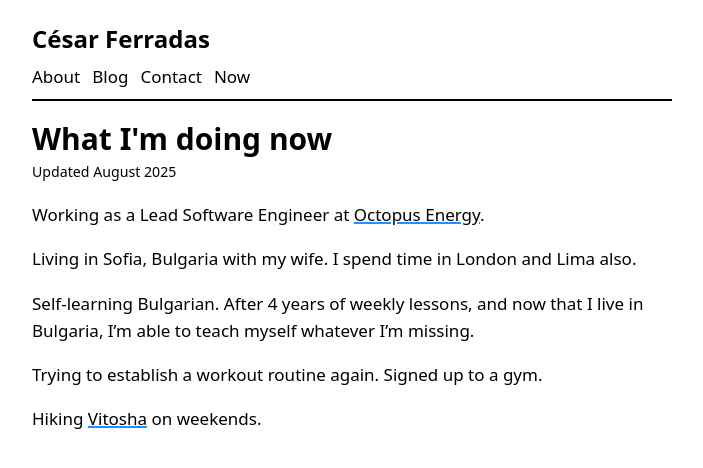
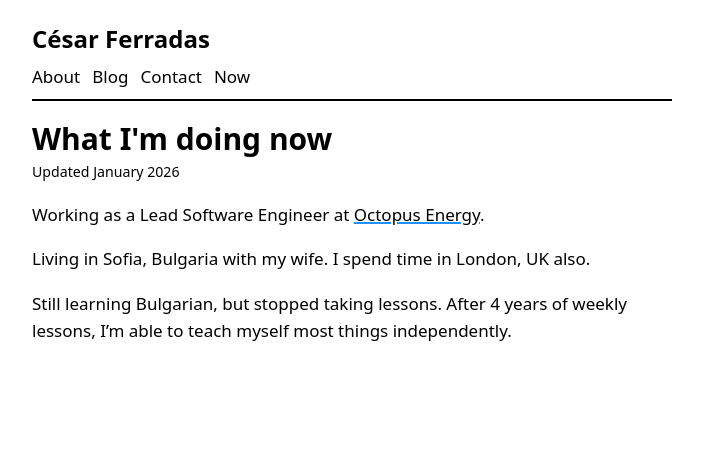
Before and after one commit to cesarferradas/ferrad.as, a Jekyll site: the page built from now.md, in a window 1280 px wide. Shown: the top 468 px of the page, without its empty margins (288-991 px from the left). Built offline with Jekyll 4.4.1, drawn with Linux system fonts in a browser that asks for light colours.

Commit message:
Update now page

```diff
--- a/now.md
+++ b/now.md
@@ -2,16 +2,12 @@
 title: What I'm doing now
 layout: page
 description: What I'm doing now
-last_modified_at: 2025-08-23
+last_modified_at: 2026-01-27
 ---
 
 Working as a Lead Software Engineer at [Octopus Energy](https://octopus.energy).
 
-Living in Sofia, Bulgaria with my wife. I spend time in London and Lima also.
+Living in Sofia, Bulgaria with my wife. I spend time in London, UK also.
 
-Self-learning Bulgarian. After 4 years of weekly lessons, and now that I live
-in Bulgaria, I'm able to teach myself whatever I'm missing.
-
-Trying to establish a workout routine again. Signed up to a gym.
-
-Hiking [Vitosha](https://en.wikipedia.org/wiki/Vitosha) on weekends.
+Still learning Bulgarian, but stopped taking lessons. After 4 years of weekly
+lessons, I'm able to teach myself most things independently.
```
